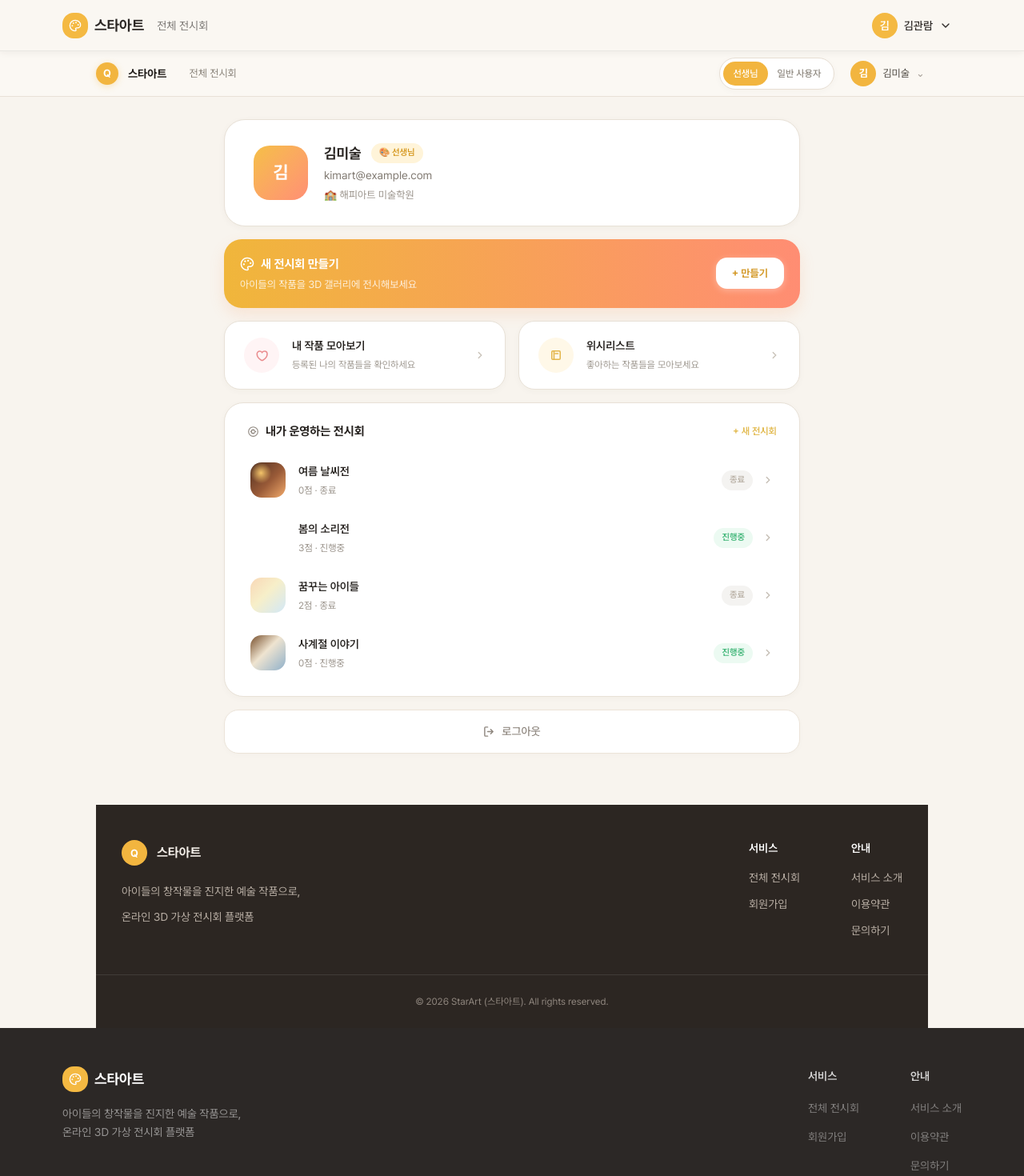
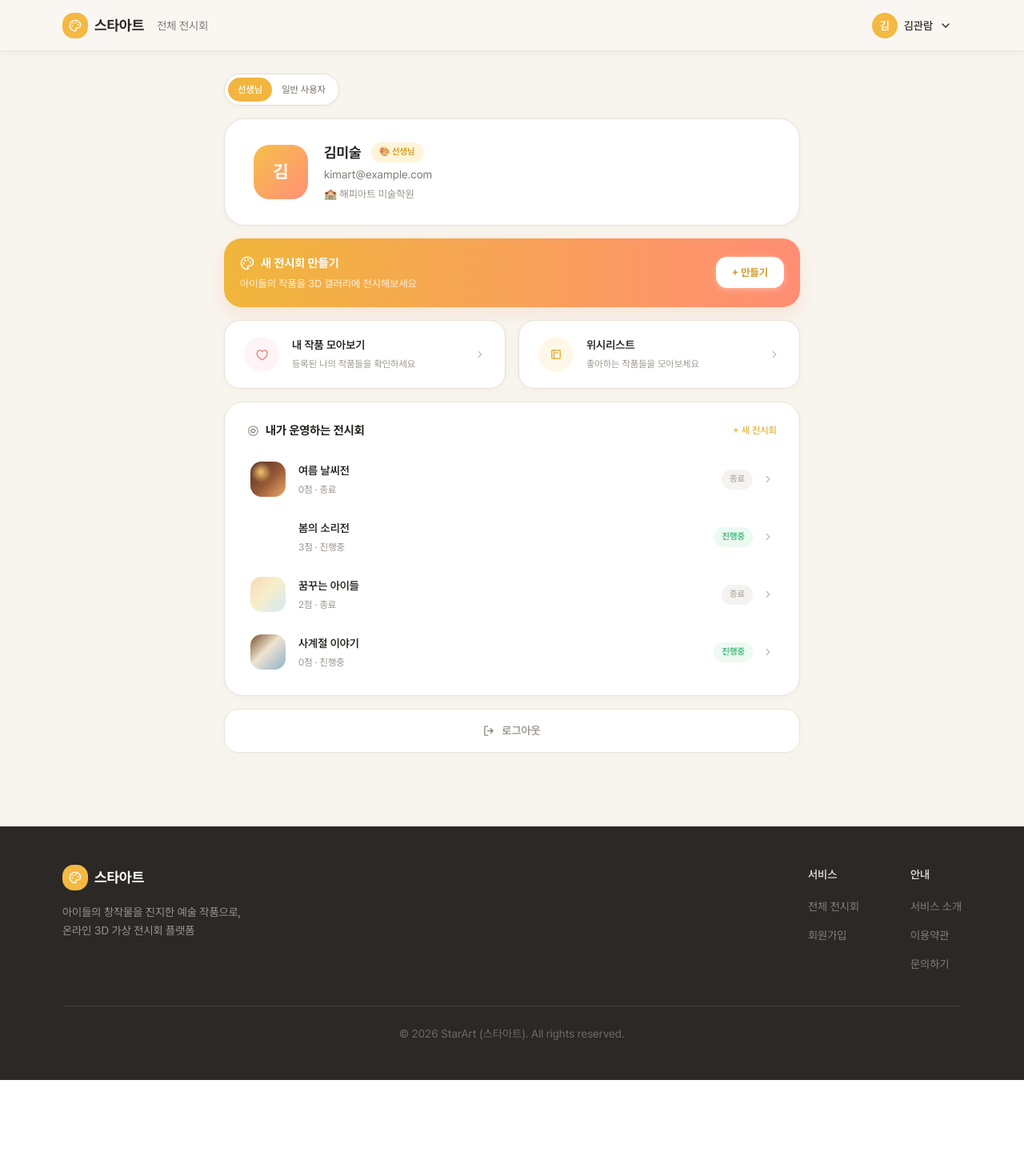
Before and after one commit to Kt-cloud-2nd-frontend-team-2/Frontend, a Next.js app: page / in a window 1280 px wide. Shown: the top 1470 px of the page at 80% size. After the commit the page ends 1350 px from the top, so only its background shows below. Built offline with nearby package versions, Linux system fonts and the light colour scheme.

Commit message:
fix: 공통 헤더/푸터 레이아웃에 맞게 수정

```diff
--- a/components/myPage/MyPageScreen.tsx
+++ b/components/myPage/MyPageScreen.tsx
@@ -15,31 +15,15 @@ export default function MyPageScreen({
   profile,
   currentRole,
 }: MyPageScreenProps) {
-  // 계정에 따라 콘텐츠 수가 달라도 푸터바 시작 위치가 크게 달라 보이지 않도록 본문 높이 고정
   const contentMinHeight = 'min-h-[720px]';
 
   return (
-    <main className="min-h-screen bg-[#f8f4ee] text-[#2d2926]">
-      {/* 상단 네비게이션과 계정 전환 탭 */}
-      <header className="border-b border-[#e8e1d7] bg-[#fbf8f3]">
-        <div className="mx-auto flex h-14 w-full max-w-[1080px] items-center justify-between px-5">
-          <div className="flex items-center gap-7">
-            <div className="flex items-center gap-3">
-              <div className="flex h-7 w-7 items-center justify-center rounded-full bg-[#f2b53f] text-white shadow-[0_2px_8px_rgba(242,181,63,0.3)]">
-                <span className="text-[13px] font-bold">Q</span>
-              </div>
-              <span className="text-[14px] font-bold text-[#1f1b18]">
-                스타아트
-              </span>
-            </div>
-            <a href="#" className="text-[13px] text-[#8c867d]">
-              전체 전시회
-            </a>
-          </div>
-
-          <div className="flex items-center gap-4">
-            {/* 리뷰 시 두 페이지를 오갈 수 있도록 계정별 페이지 링크를 고정 노출 */}
-            <nav className="flex rounded-full border border-[#e7ded3] bg-white p-1 shadow-[0_2px_8px_rgba(64,48,33,0.03)]">
+    <main className="bg-[#f8f4ee] text-[#2d2926]">
+      <div className="mx-auto w-full max-w-[1080px] px-5 py-7">
+        <section
+          className={`mx-auto w-full max-w-[720px] space-y-4 pb-16 ${contentMinHeight}`}
+        >
+          <nav className="flex w-fit rounded-full border border-[#e7ded3] bg-white p-1 shadow-[0_2px_8px_rgba(64,48,33,0.03)]">
             <Link
               href="/myPage/teacher"
               className={`rounded-full px-3 py-1.5 text-[12px] font-medium transition-colors ${
@@ -62,74 +46,14 @@ export default function MyPageScreen({
             </Link>
           </nav>
 
-            <button
-              type="button"
-              className="flex items-center gap-2 rounded-full px-1 py-1 text-[13px] text-[#4f4a44]"
-            >
-              <div className="flex h-8 w-8 items-center justify-center rounded-full bg-[#f2b53f] text-[13px] font-bold text-white">
-                {profile.name.slice(0, 1)}
-              </div>
-              <span>{profile.name}</span>
-              <span className="text-[#a7a098]">⌄</span>
-            </button>
-          </div>
-        </div>
-      </header>
-
-      <div className="mx-auto flex min-h-[calc(100vh-56px)] w-full max-w-[1080px] flex-col px-5 pt-7">
-        <section
-          className={`mx-auto w-full max-w-[720px] space-y-4 pb-16 ${contentMinHeight}`}
-        >
           <ProfileCard profile={profile} />
-          {/* 선생님 계정만 보이는 전시회 생성 배너 */}
           {profile.role === 'teacher' && <NewExhibitionBanner />}
           <QuickLinks />
-          {/* 운영 전시회 목록도 선생님 계정 전용 섹션이다. */}
           {profile.role === 'teacher' && (
             <ExhibitionList exhibitions={profile.exhibitions} />
           )}
           <LogoutButton />
         </section>
-
-        <footer className="mt-auto w-full bg-[#2c2622] text-[#f2ede7]">
-          <div className="mx-auto flex w-full max-w-[1080px] flex-col gap-10 px-8 py-11 md:flex-row md:justify-between">
-            <div className="max-w-[280px]">
-              <div className="mb-4 flex items-center gap-3">
-                <div className="flex h-8 w-8 items-center justify-center rounded-full bg-[#f2b53f] text-white">
-                  <span className="text-[13px] font-bold">Q</span>
-                </div>
-                <span className="text-[16px] font-bold">스타아트</span>
-              </div>
-              <p className="text-[14px] leading-8 text-[#b8aea4]">
-                아이들의 창작물을 진지한 예술 작품으로,
-                <br />
-                온라인 3D 가상 전시회 플랫폼
-              </p>
-            </div>
-
-            <div className="flex gap-16 text-[14px]">
-              <div className="space-y-4">
-                <p className="font-semibold text-white">서비스</p>
-                <div className="space-y-3 text-[#b8aea4]">
-                  <p>전체 전시회</p>
-                  <p>회원가입</p>
-                </div>
-              </div>
-              <div className="space-y-4">
-                <p className="font-semibold text-white">안내</p>
-                <div className="space-y-3 text-[#b8aea4]">
-                  <p>서비스 소개</p>
-                  <p>이용약관</p>
-                  <p>문의하기</p>
-                </div>
-              </div>
-            </div>
-          </div>
-
-          <div className="mx-auto max-w-[1080px] border-t border-white/10 px-8 py-6 text-center text-[12px] text-[#8f867e]">
-            © 2026 StarArt (스타아트). All rights reserved.
-          </div>
-        </footer>
       </div>
     </main>
   );
--- /dev/null
+++ b/src/lib/utils.ts
@@ -0,0 +1,6 @@
+import { clsx, type ClassValue } from 'clsx';
+import { twMerge } from 'tailwind-merge';
+
+export function cn(...inputs: ClassValue[]) {
+  return twMerge(clsx(inputs));
+}
```
Lines whose indentation alone changed are shown as unchanged.
